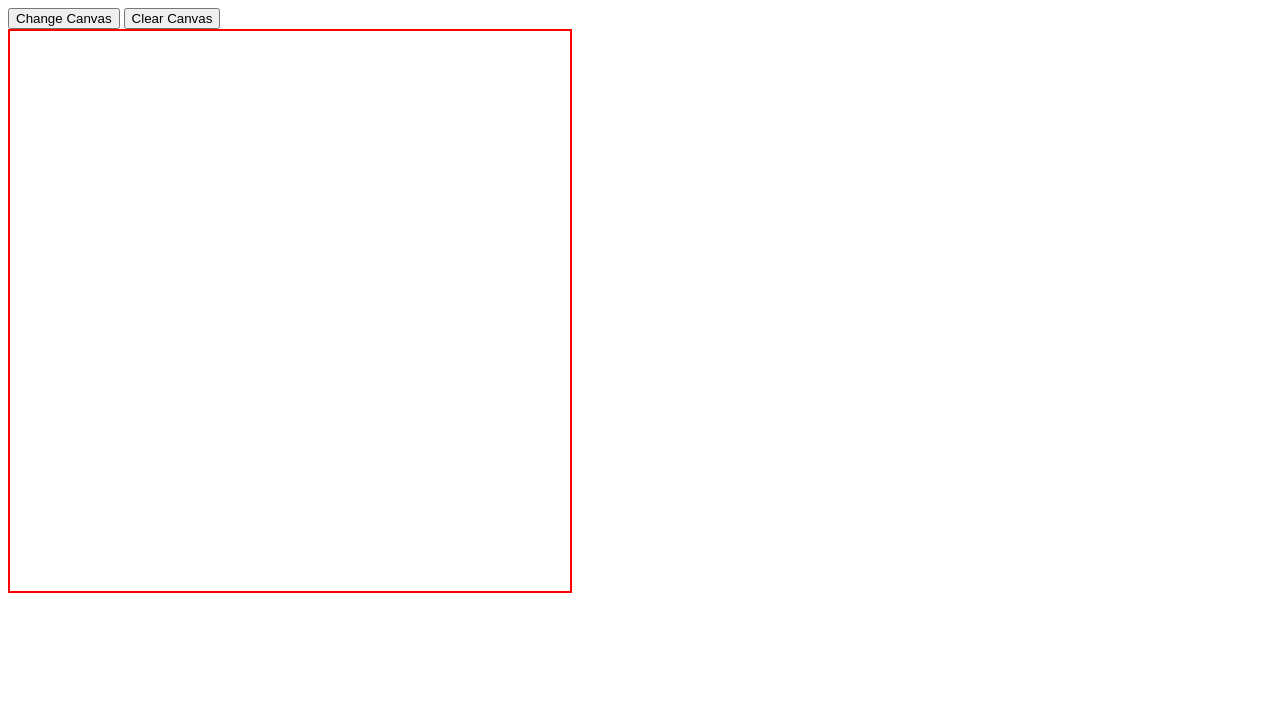
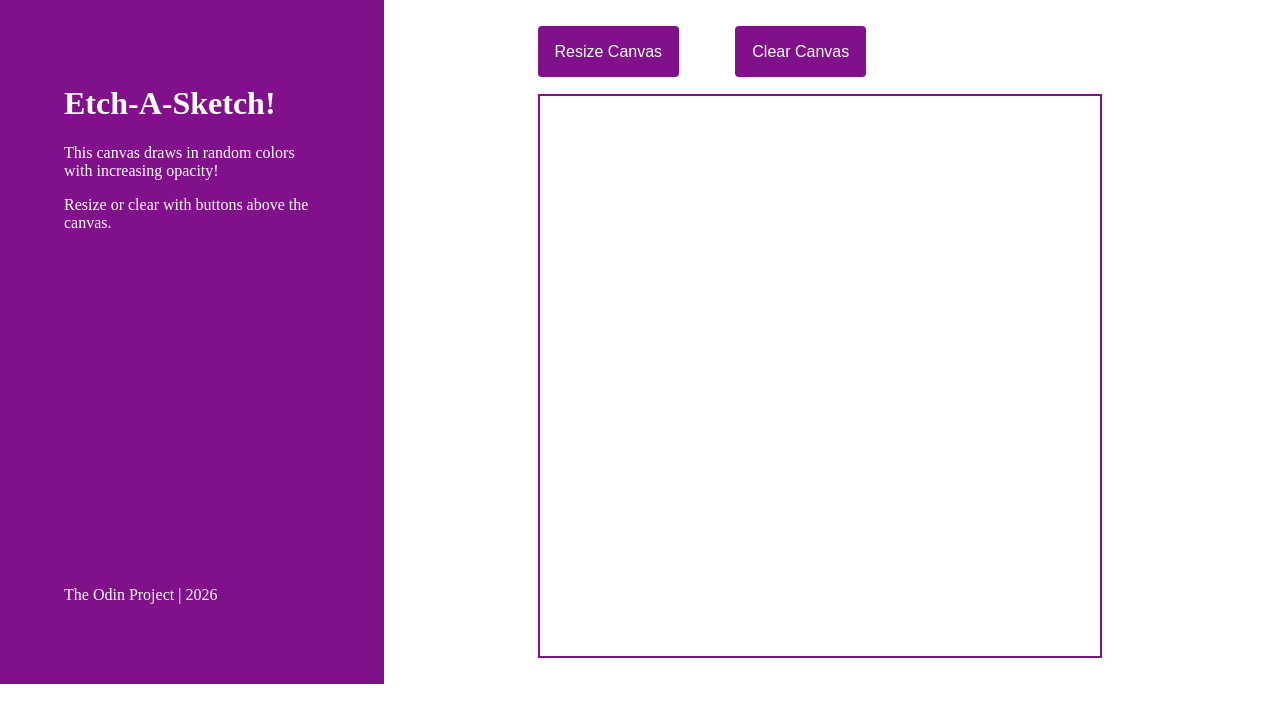
Before and after one commit to mari-pkd/etch-a-sketch, a plain HTML site: page index.html in a window 1280 px wide. Drawn offline with Linux system fonts and the light colour scheme.

Commit message:
Finish color randomizer; add style

```diff
--- a/index.html
+++ b/index.html
@@ -8,12 +8,24 @@
     <script src="script.js" defer></script>
 </head>
 <body>
-    <div class="header"></div>
+    <div class="body">
+    <div class="header">
+        <div class="top">
+        <h1>Etch-A-Sketch!</h1>
+        <p>This canvas draws in random colors
+            with increasing opacity!</p>
+        <p>Resize or clear with buttons
+            above the canvas.</p>
+        </div>
+        <p>The Odin Project | 2026</p>
+    </div>
+    <div class="board">
     <div class="ui">
-        <button id="resize">Change Canvas</button>
+        <button id="resize">Resize Canvas</button>
         <button id="clear">Clear Canvas</button>
     </div>
     <div class="canvas"></div>
-    <div class="footer"></div>
+    </div>
+    </div>
 </body>
 </html>
--- a/script.js
+++ b/script.js
@@ -33,6 +33,20 @@ function createCanvas(size) {
         pixel.addEventListener("mouseenter", () => {
             let opacity =
             window.getComputedStyle(pixel, null).getPropertyValue("opacity");
+            let color =
+            window.getComputedStyle(pixel, null).getPropertyValue("background-color");
+            let colorArray = [];
+
+            if (color == "rgb(255, 255, 255)") {
+                for (let i = 0; i < 3; i++) {
+                    let colorElement = Math.floor(Math.random() * 255);
+                    colorArray.push(colorElement);
+                }
+
+                color = colorArray.join(", ");
+                pixel.style.background = `rgb(${color})`;
+
+            }
 
             switch (opacity) {
                 case "0%":
@@ -45,10 +59,7 @@ function createCanvas(size) {
                     opacity = Number(opacity.slice(0, 3) * 100);
             }
 
-            pixel.style.background = "black";
             pixel.style.opacity = (opacity + 10) + "%";
-            console.log(opacity);
-
         });
     })
 }
--- a/style.css
+++ b/style.css
@@ -1,14 +1,64 @@
+body {
+    margin: 0;
+    max-height: 100vh;
+    display: flex;
+    flex-direction: column;
+    justify-content: space-between;
+}
+
+button {
+    background-color: rgb(128, 17, 138);
+    font-size: 16px;
+    color: white;
+    border: none;
+    border-radius: 4px;
+    padding: 3%;
+}
+
+button:hover {
+    background-color: rgb(44, 0, 102);
+}
+
+.body {
+    display: flex;
+    gap: 10%;
+}
+
+.header {
+    background-color: rgb(128, 17, 138);
+    color: white;
+    width: 20%;
+    max-height: 100vh;
+    padding: 5%;
+    display: flex;
+    flex-direction: column;
+    justify-content: space-between;
 
 
+}
+
+.board {
+    margin: 2%;
+}
+
+.ui {
+    display: flex;
+    gap: 10%;
+    margin-bottom: 3%;
+}
+
 .canvas {
-    border: 2px solid red;
+    border: 2px solid rgb(128, 17, 138);
     width: 560px;
     height: 560px;
     display: flex;
     flex-wrap: wrap;
+    flex-grow: 0;
+    flex-shrink: 0;
 }
 
 .pixel {
-    border: 1px solid rgb(105, 105, 105);
+    border: 1px solid rgb(255, 255, 255);
+    background-color: rgb(255, 255, 255);
     opacity: 0%;
 }
```
